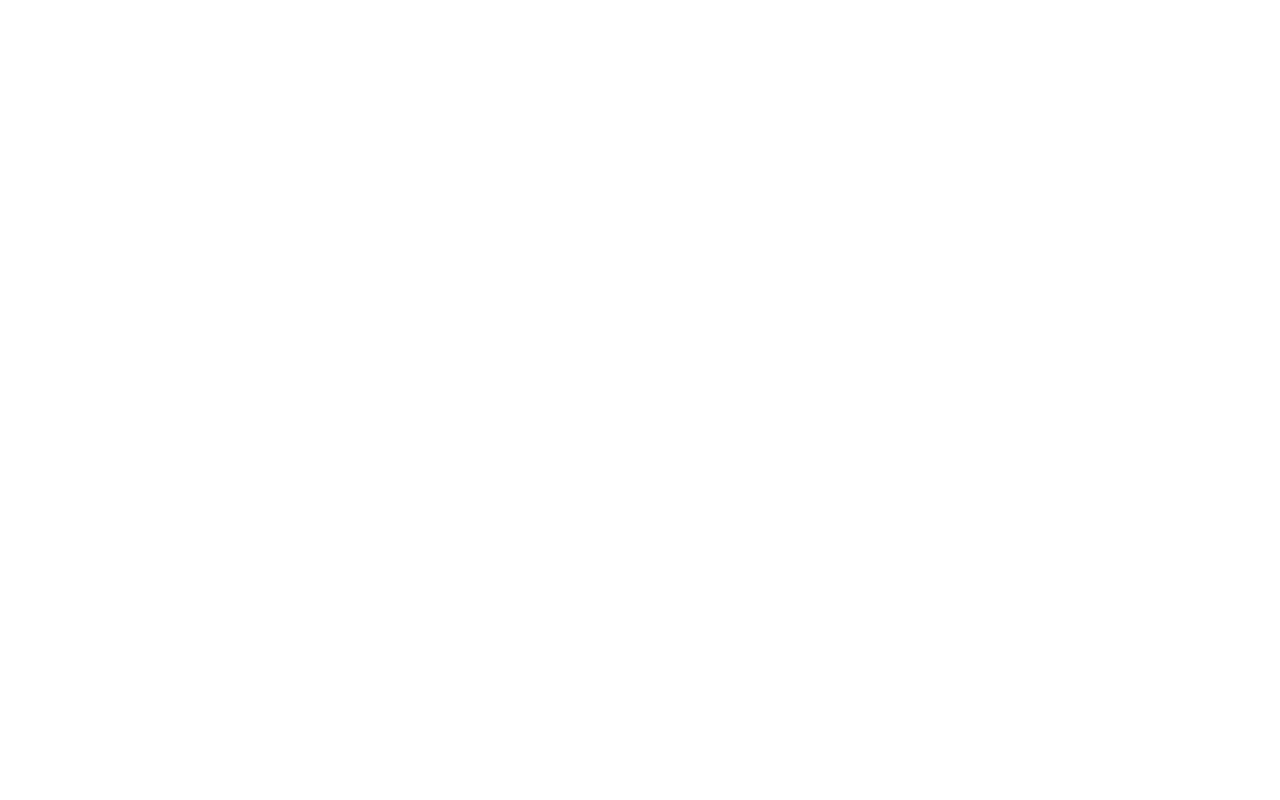
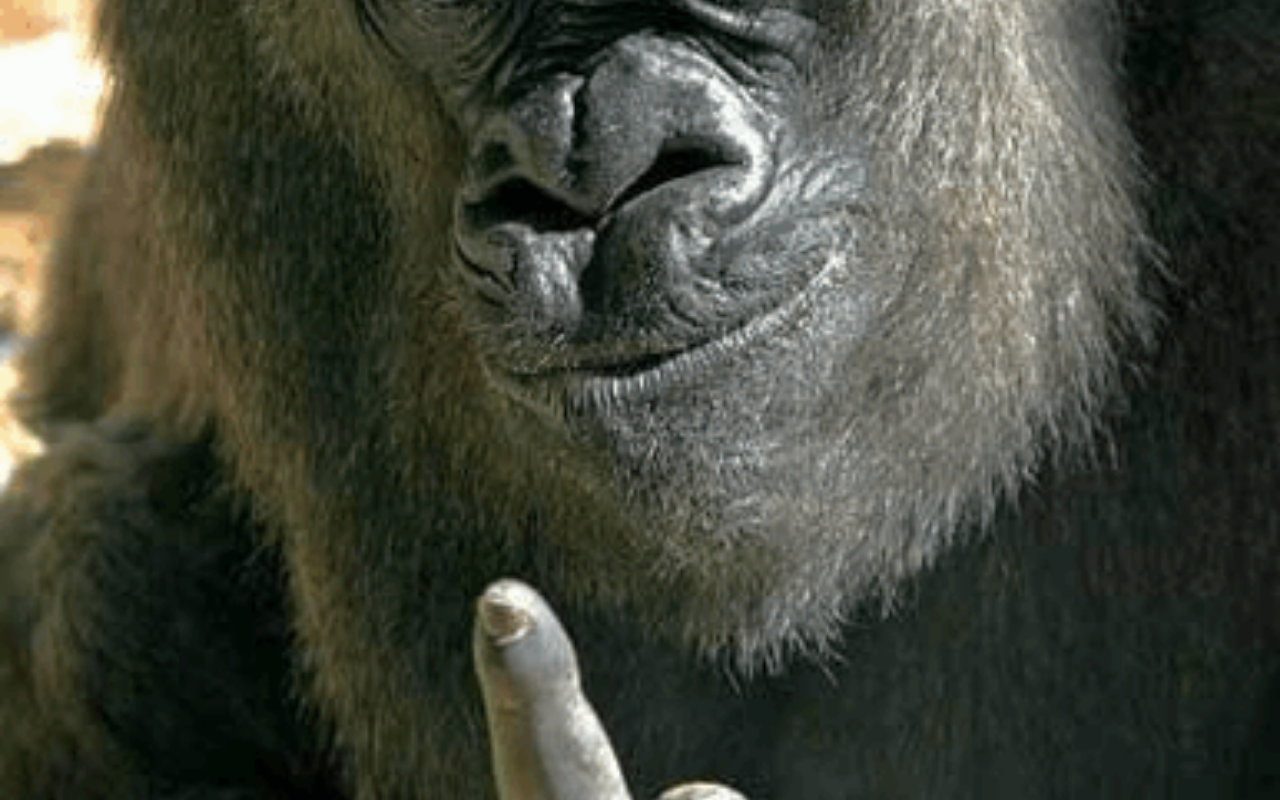
Before and after one commit to abdullahadaileh/nfc, a plain HTML site: page index.html in a window 1280 px wide. Drawn offline with Linux system fonts and the light colour scheme.

Commit message:
Update index.html

```diff
--- a/index.html
+++ b/index.html
@@ -10,7 +10,7 @@
       height: 100%;
     }
     body {
-      background-image: url('good-moorning.gif'); /* غيّر هذا إلى مسار صورتك */
+      background-image: url('good-morning.gif'); /* غيّر هذا إلى مسار صورتك */
       background-size: cover;
       background-position: center;
       background-repeat: no-repeat;
```
